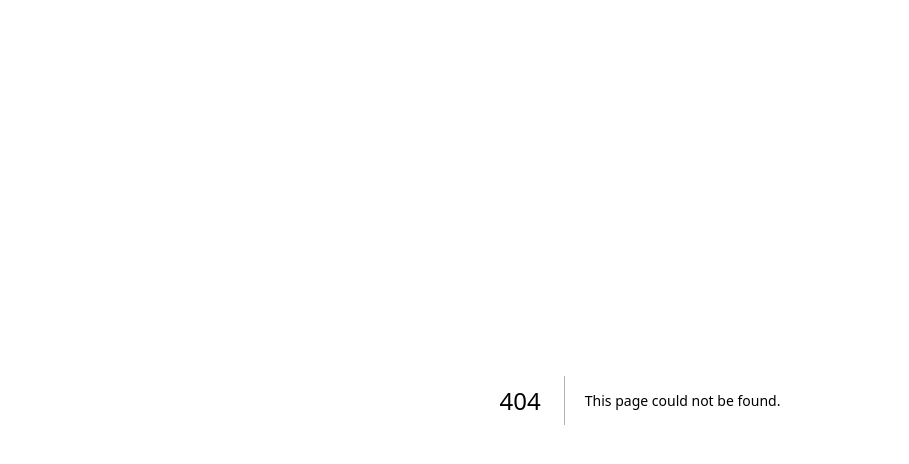
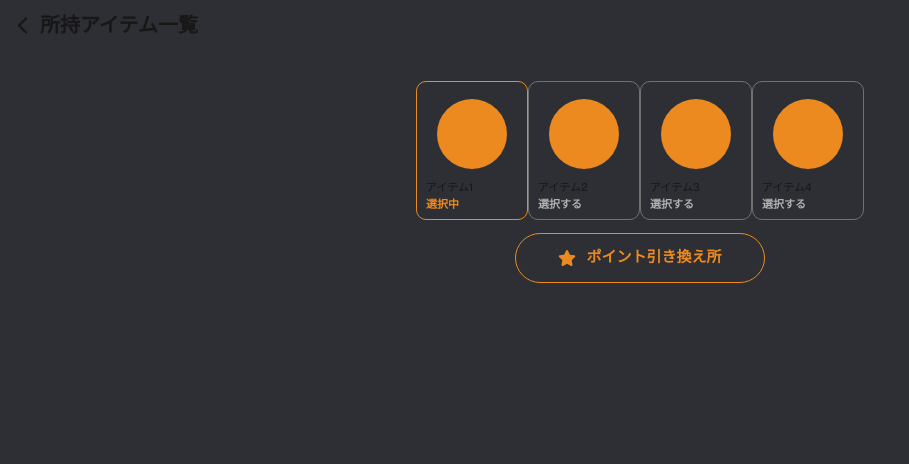
Before and after one commit to hakyukawa/frist_chat_next, a Next.js app in the folder hakyukawa-next/: page /itemList in a window 1280 px wide. Before the commit this address had no page. Shown: the top 464 px of the page, without its empty margins (0-909 px from the left). Built offline with nearby package versions, Linux system fonts and the light colour scheme.

Commit message:
[feature]itemList作成

```diff
--- /dev/null
+++ b/hakyukawa-next/src/app/itemList/page.tsx
@@ -0,0 +1,51 @@
+"use client";
+
+import Header from "@/components/common/Header";
+import Item from "@/components/common/Item";
+import { FaStar } from "react-icons/fa6";
+import { useState } from "react";
+
+interface ItemType {
+    name: string;
+    selected: boolean;
+}
+
+export default function ItemList() {
+    const [itemList, setItemList] = useState<ItemType[]>([
+        { name: "アイテム1", selected: true },
+        { name: "アイテム2", selected: false },
+        { name: "アイテム3", selected: false },
+        { name: "アイテム4", selected: false },
+    ]);
+
+    const handleItemClick = (index: number) => {
+        setItemList(
+            itemList.map((item, i) => ({
+                ...item,
+                selected: i === index,
+            }))
+        );
+    };
+
+    return (
+        <>
+            <Header backPage backPageLink="/profile" backPageText="所持アイテム一覧" />
+            <div className="p-[16px] flex flex-col items-center">
+                <div className="flex flex-wrap justify-between">
+                    {itemList.map((item, index) => (
+                        <Item
+                            key={index}
+                            name={item.name}
+                            selected={item.selected}
+                            onClick={() => handleItemClick(index)}
+                        />
+                    ))}
+                </div>
+                <button className="w-[250px] h-[50px] rounded-[40px] mx-[auto] border border-main mt-5 text-[1.5rem] !text-main font-semibold flex items-center justify-center">
+                    <FaStar size="18px" className="mr-4" />
+                    <p>ポイント引き換え所</p>
+                </button>
+            </div>
+        </>
+    );
+}
```
